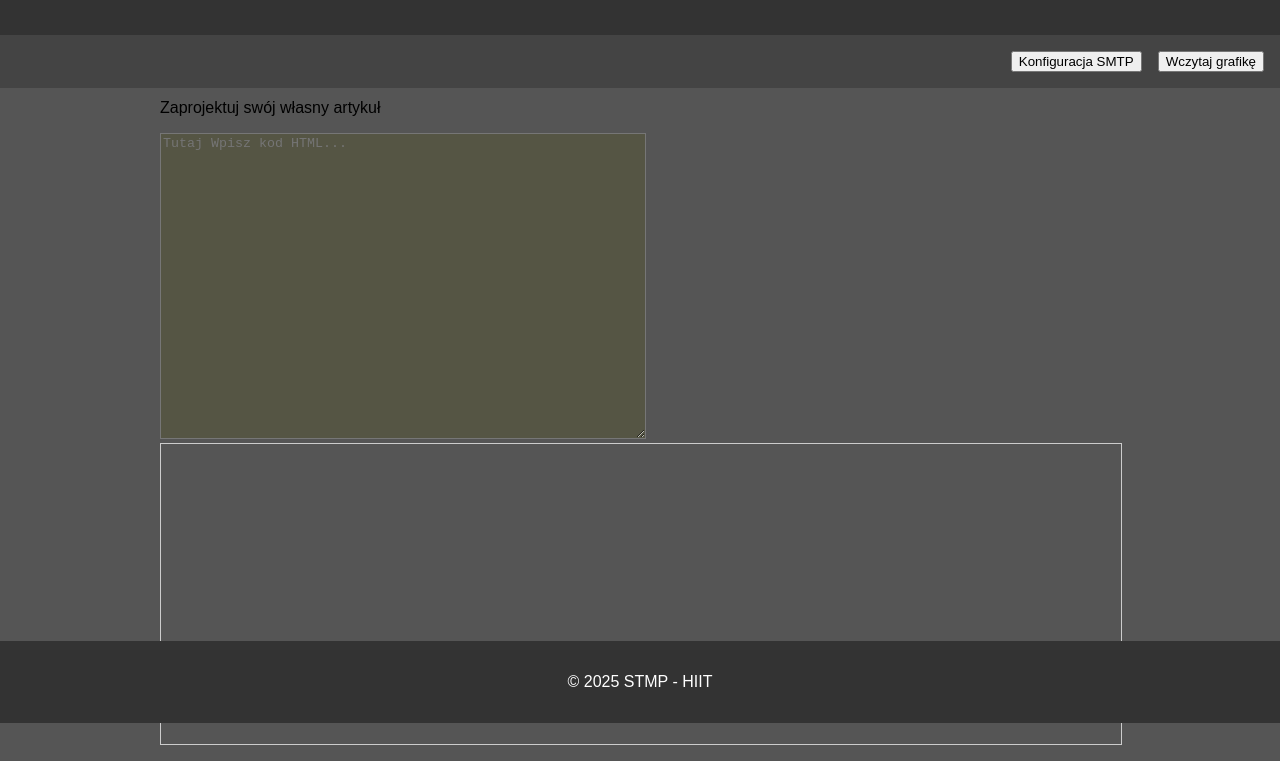
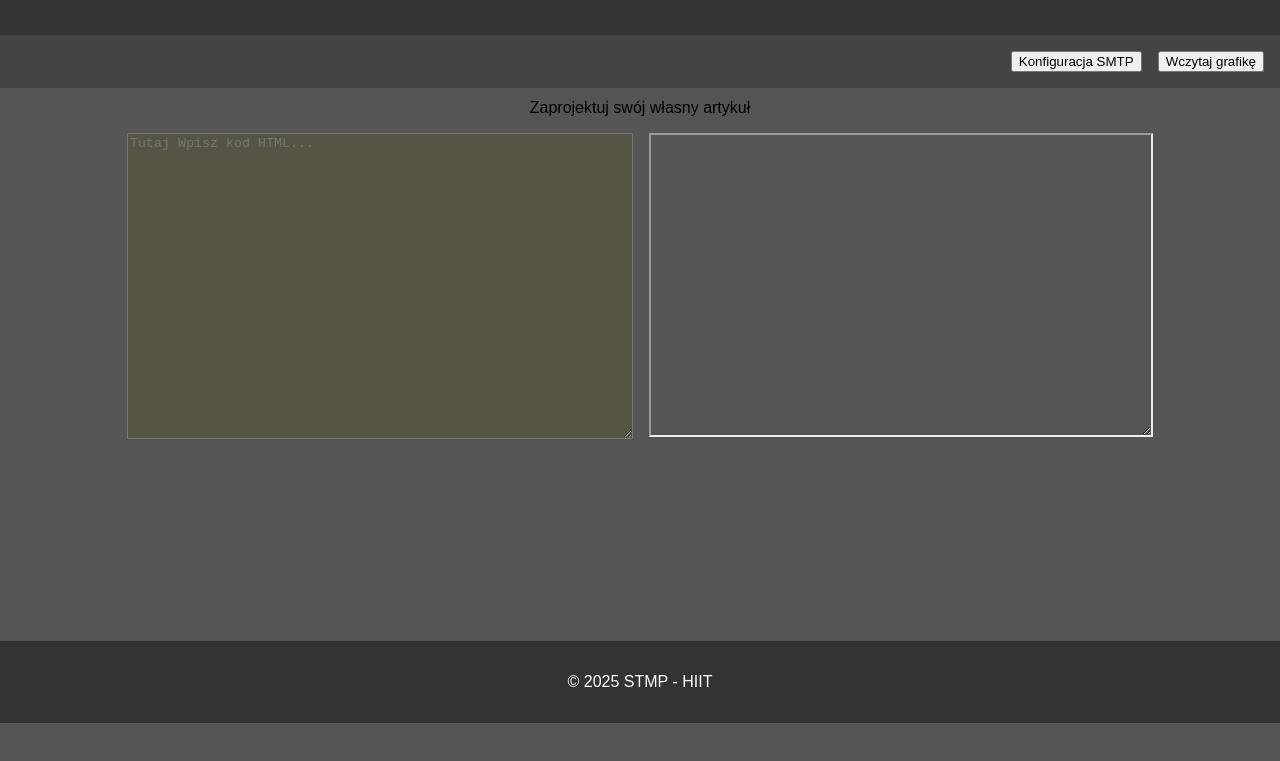
Before and after one commit to P4paj/html_main, a plain HTML site: page index.html in a window 1280 px wide. Shown: the part 77-838 px from the top of the page. After the commit the page ends 800 px from the top, so only its background shows below. Drawn offline with Linux system fonts and the light colour scheme.

Commit message:
działające boxy i gnerowanie HTML

```diff
--- a/index.html
+++ b/index.html
@@ -25,16 +25,19 @@
     </header>
     <main>
 
-    <p>Zaprojektuj swój własny artykuł</p>
-        <div class= "HTML_BOX" ></div>
-            <textarea id="sss" placeholder="Tutaj Wpisz kod HTML..."></textarea>
-            <div class="HTML_PREVIEW"></div>
-            <iframe id="preview" style="width: 100%; height: 300px; border: 1px solid #ccc;"></iframe>
+    <p id="naglowek"> Zaprojektuj swój własny artykuł</p>
+        <div class="main-content">
+            <div class="HTML_BOX">
+            <div class= "HTML_BOX" >
+                <textarea id="editor" placeholder="Tutaj Wpisz kod HTML..."></textarea>
+             </div>
+            <div class="HTML_PREVIEW">
+                <iframe id="preview" ></iframe>
             </div>
         </div>
 
         <script>
-            const textarea = document.getElementById('sss');
+            const textarea = document.getElementById('editor');
             const preview = document.getElementById('preview');
 
             textarea.addEventListener('input', () => {
--- a/style.css
+++ b/style.css
@@ -43,25 +43,38 @@ footer {
 main {
     padding: 10rem;
 
+   }
+#naglowek{
+    text-align: center;
+}
+.main-content {
+    display: flex;
+    flex-direction: column;
+    align-items: center;
+
 }
 .HTML_BOX {
     display: flex; /* Ustawia elementy wewnątrz w jednym wierszu */
     gap: 1rem; /* Odstęp między elementami */
+
 }
- #sss {
+ #editor {
     resize: both;
     overflow: auto;
-    width: 50%;
+    width: 500px;
     height: 300px;
     background-color: #554;
     color: black;
  }
  .HTML_preview {
-    resize: both;
     overflow: auto;
-    width: 50%; /* Ustaw szerokość na 50% */
-    height: 300px;
-    background-color: #ddd;
-    color: black;
     margin-left: 0; /* Usuń margines, jeśli jest zbędny */
 }
+
+#preview {
+    resize: both;
+    width: 500px;
+    height: 300px;
+
+    /*border: 1px solid #ccc;*/
+}
```
